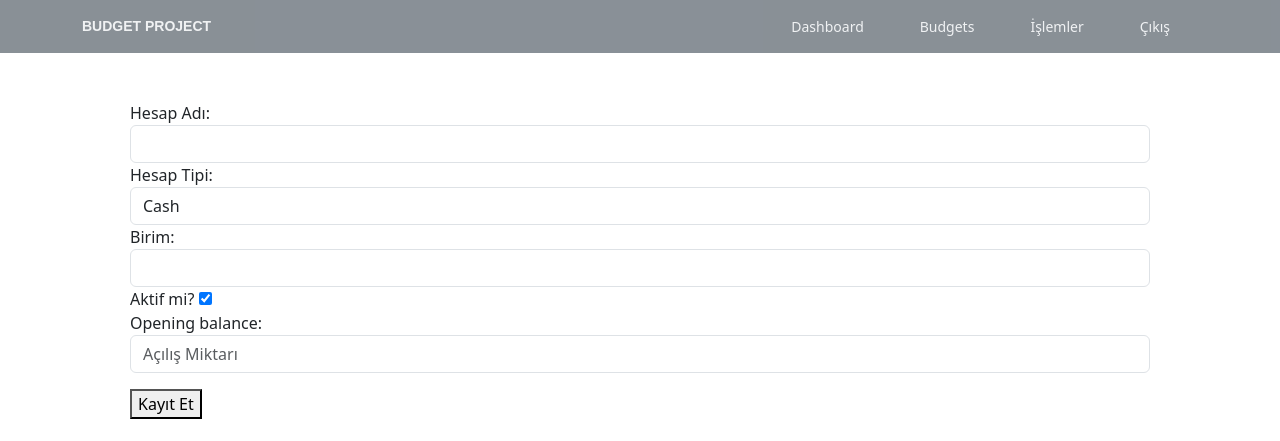
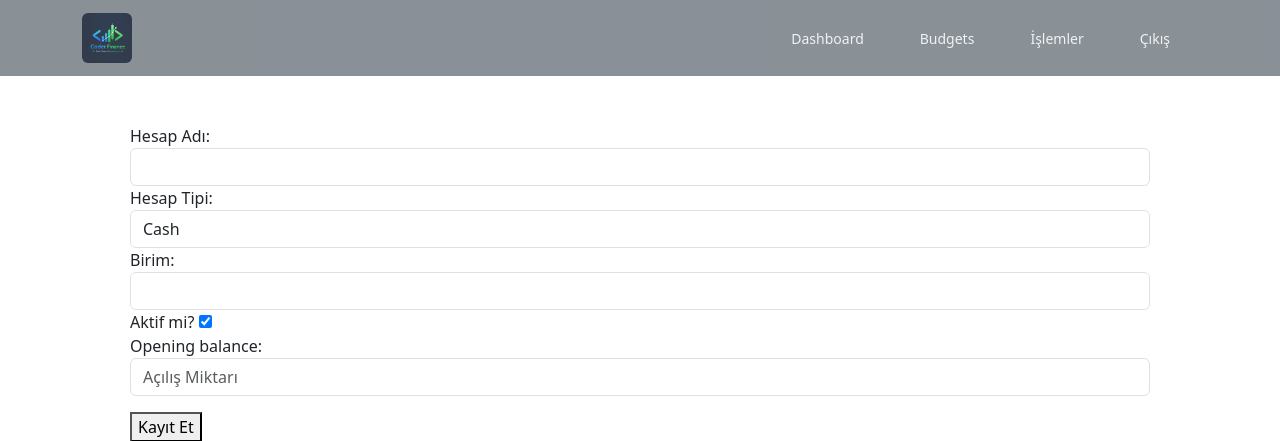
Before and after one commit to nbeser/BudgetProject, a Django app: page /account/register/ in a window 1280 px wide. Shown: the top 441 px of the page. Run offline with Django 5.2, Linux system fonts and the light colour scheme; the visitor is signed in with stand-in values (Sample User, id 1); some libraries are stand-ins or nearby versions.

Commit message:
navbar update

```diff
--- a/budgetproject/templates/layout.html
+++ b/budgetproject/templates/layout.html
@@ -10,6 +10,7 @@
     {% block css_files %} {% endblock %}
 
     <title>CODER FINANCE | {% block title %} {% endblock %}</title>
+    <link rel="icon" type="image/x-icon" href="{% static "img/favicon.ico" %}">
 </head>
 <body style="padding-bottom: 70px;">
 
--- a/budgetproject/templates/partials/_navbar.html
+++ b/budgetproject/templates/partials/_navbar.html
@@ -7,7 +7,8 @@
 <!-- TOP NAVBAR (desktop) -->
 <nav class="navbar navbar-expand-lg navbar-dark bg-secondary sticky-top custom-top-nav" style="opacity: 0.8;">
     <div class="container">
-        <a class="navbar-brand fw-bold nav-link {% if request.resolver_match.url_name == 'pages_index' %}active{% endif %}" href="{% url 'pages_index' %}" style="font-family:Arial, Helvetica, sans-serif">BUDGET PROJECT</a>
+
+        <a class="navbar-brand fw-bold nav-link {% if request.resolver_match.url_name == 'pages_index' %}active{% endif %}" href="{% url 'pages_index' %}" style="font-family:Arial, Helvetica, sans-serif"><img class="rounded" src="{% static "/img/logo_take_1.png" %}" height="50" alt="MDB Logo" loading="lazy"/></a>
         <div class="collapse navbar-collapse show">
             <ul class="navbar-nav ms-auto">
               {% if user.is_authenticated %}
@@ -31,7 +32,7 @@
 <!-- BOTTOM NAVBAR (mobile) -->
 {% if user.is_authenticated %}
   <nav class="custom-bottom-nav bg-secondary">
-    <a href="{% url 'pages_index' %}" class="nav-link {% if request.resolver_match.url_name == 'pages_index' %}active{% endif %}">B</a>
+    <a href="{% url 'pages_index' %}" class="nav-link {% if request.resolver_match.url_name == 'pages_index' %}active{% endif %}"><img class="rounded" src="{% static "/img/logo_take_1.png" %}" height="40" alt="MDB Logo" loading="lazy"/></a>
     <a class="nav-link {% if request.resolver_match.url_name == 'user_dashboard' %}active{% endif %}" href="{% url 'user_dashboard' %}" title="Kullanıcı paneli.">Dashboard</a>
     <a class="nav-link {% if request.resolver_match.url_name == 'get_budget' %}active{% endif %}" href="{% url 'get_budget' %}"title="Oluşturduğun harcama planların.">Budgets</a>
     <a class="nav-link {% if request.resolver_match.url_name == 'operations' %}active{% endif %}" href="{% url 'operations' %}"title="İşlemler">İşlemler</a></li>
```
Also changed, not shown: budgetproject/static/img/favicon-16x16.png (deleted).
